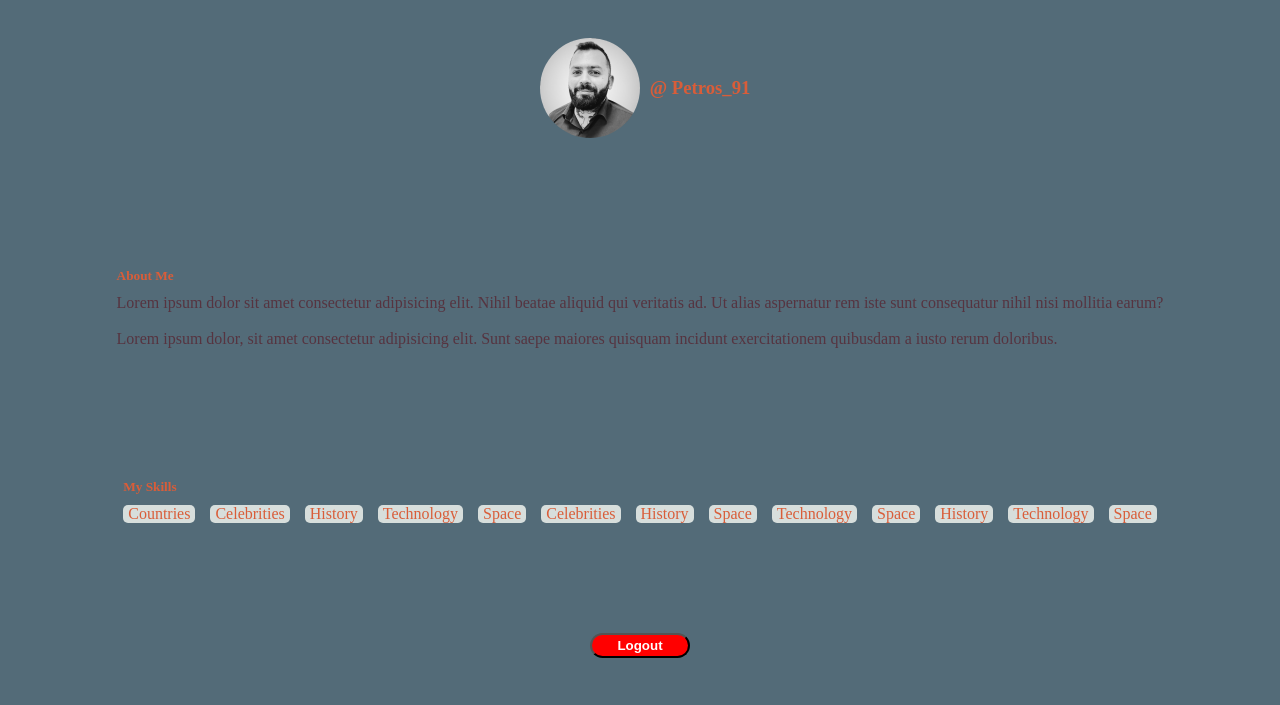
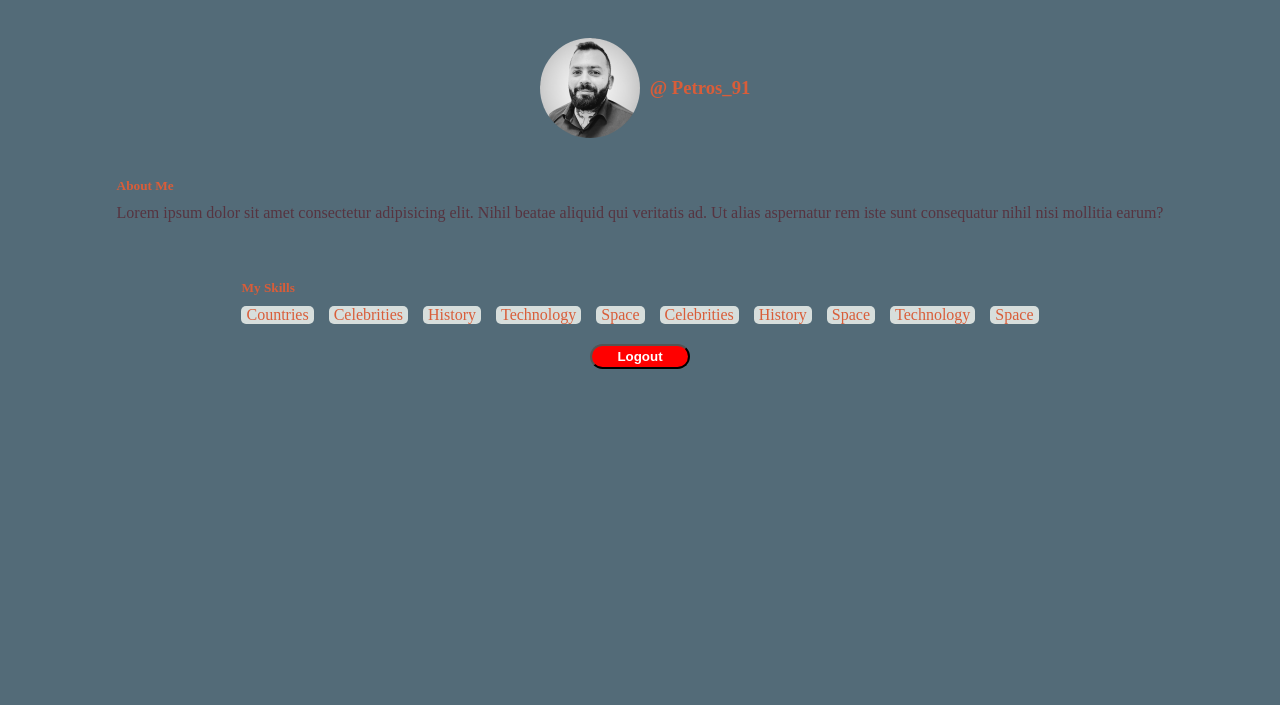
Before and after one commit to tsimvris/DoYouKnow, a plain HTML site: page Pages/profile.html in a window 1280 px wide. Shown: the part 42-747 px from the top of the page. Drawn offline with Linux system fonts and the light colour scheme.

Commit message:
fixed typo

```diff
--- a/CSS-Components/profile.css
+++ b/CSS-Components/profile.css
@@ -1,10 +1,3 @@
-.profile-container {
-  display: flex;
-  height: 80vh;
-  flex-direction: column;
-  justify-content: space-between;
-  align-items: center;
-}
 .profile-info {
   display: flex;
   justify-content: space-between;
@@ -60,3 +53,9 @@
   width: 100px;
   height: 25px;
 }
+.profile-container {
+  display: flex;
+  justify-content: center;
+  flex-direction: column;
+  align-items: center;
+}
--- a/Pages/profile.html
+++ b/Pages/profile.html
@@ -28,8 +28,7 @@
                 <p>Lorem ipsum dolor sit amet consectetur adipisicing elit. Nihil beatae aliquid qui veritatis ad. Ut
                     alias
                     aspernatur rem iste sunt consequatur nihil nisi mollitia earum?</p><br>
-                <p>Lorem ipsum dolor, sit amet consectetur adipisicing elit. Sunt saepe maiores quisquam incidunt
-                    exercitationem quibusdam a iusto rerum doloribus.</p>
+
 
             </div>
             <div class="my-tags">
@@ -45,9 +44,7 @@
                     <li>Space</li>
                     <li>Technology</li>
                     <li>Space</li>
-                    <li>History</li>
-                    <li>Technology</li>
-                    <li>Space</li>
+
                 </ul>
             </div>
             <button class="logout" type="submit">Logout</button>
```
